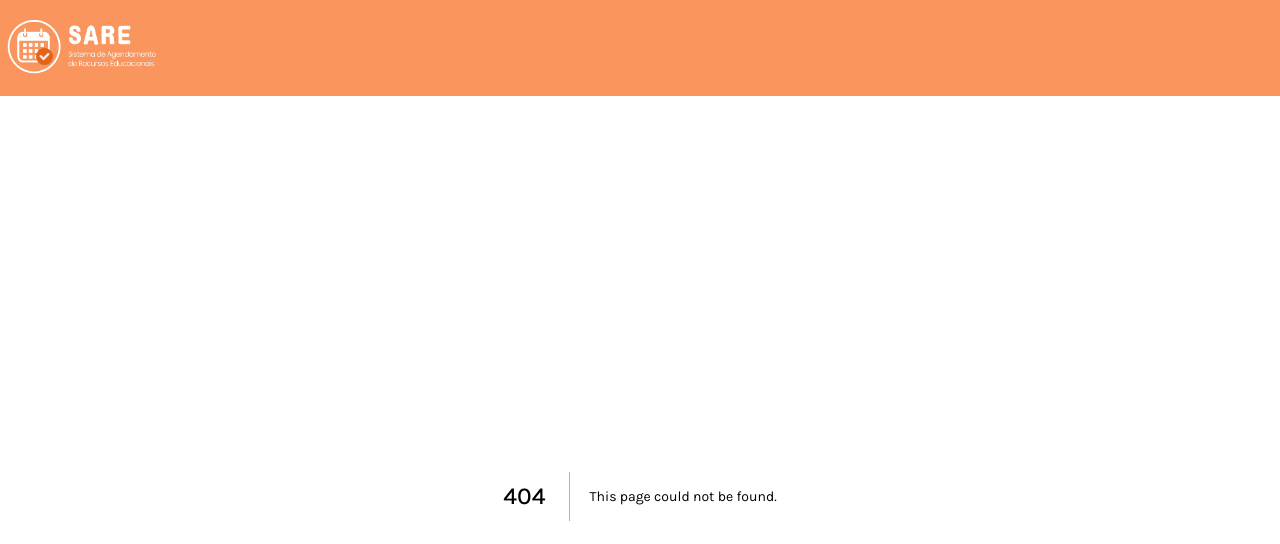
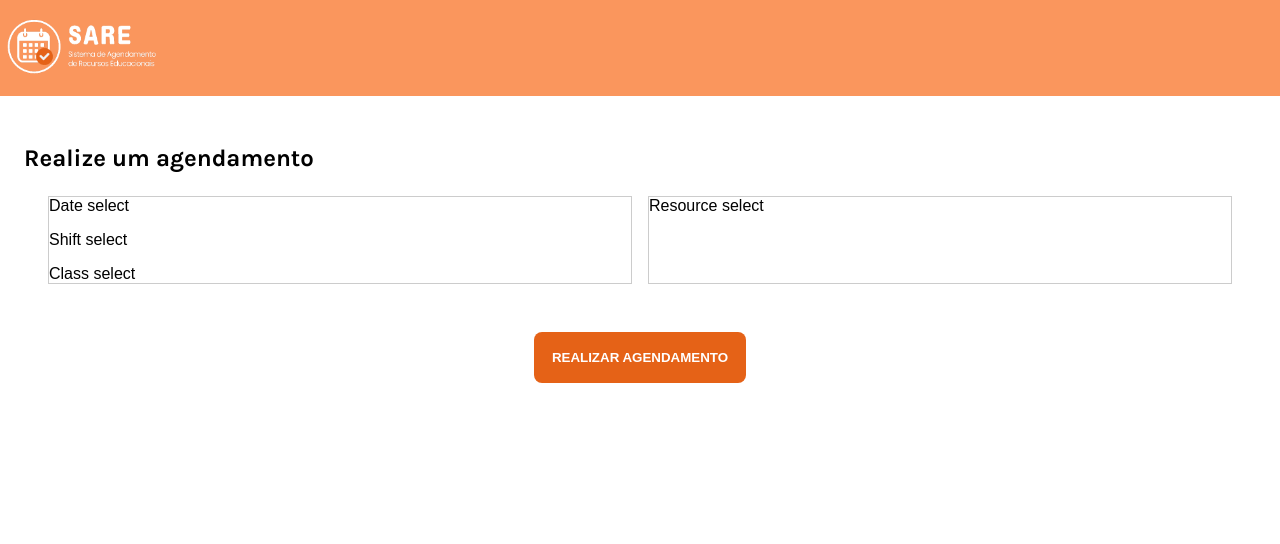
Before and after one commit to temik-if/SARE-FE, a Next.js app: page /agendamentos/novo in a window 1280 px wide. Before the commit this address had no page. Shown: the top 544 px of the page. Built offline with nearby package versions, Linux system fonts and the light colour scheme; a web font is replaced by a local one.

Commit message:
feat(agendamentos): add new scheduling page and form components style(login): adjust padding in login styles style: create primary button component with styles style: create AgendamentoForm component with styles refactor(layout): clean up layout structure

```diff
--- /dev/null
+++ b/src/app/agendamentos/novo/page.module.css
@@ -0,0 +1,6 @@
+.container {
+    width: 100%;
+    max-width: 1280px;
+    margin: 48px auto;
+    padding: 0 24px;
+}
--- /dev/null
+++ b/src/app/agendamentos/novo/page.tsx
@@ -0,0 +1,12 @@
+import AgendamentoForm from '@/components/AgendamentoForm/AgendamentoForm'
+import React from 'react'
+import styles from './page.module.css'
+
+export default function NovoAgendamento() {
+  return (
+    <div className={styles.container}>
+        <h2>Realize um agendamento</h2>
+        <AgendamentoForm />
+    </div>
+  )
+}
--- a/src/app/layout.tsx
+++ b/src/app/layout.tsx
@@ -13,11 +13,13 @@ export default function RootLayout({
   children: React.ReactNode;
 }>) {
   return (
+
       <html lang="pt-br">
         <body>
           <Header />
           {children}
         </body>
       </html>
+
   );
 }
--- a/src/app/login/login.module.css
+++ b/src/app/login/login.module.css
@@ -4,5 +4,5 @@
   flex-direction: column;
   justify-content: start;
   align-items: center;
-  padding-top: 24px;
+  padding: 24px 0;
 }
--- /dev/null
+++ b/src/components/AgendamentoForm/AgendamentoForm.module.css
@@ -0,0 +1,23 @@
+.container {
+    display: flex;
+    flex-direction: column;
+    align-items: center;
+    justify-content: center;
+    width: 100%;
+    padding: 24px;
+}
+
+.form {
+    display: flex;
+    gap: 1rem;
+    width: 100%;
+
+}
+
+.formSection {
+    display: flex;
+    flex-direction: column;
+    gap: 1rem;
+    width: 100%;
+    border: 1px solid #ccc;
+}
--- /dev/null
+++ b/src/components/AgendamentoForm/AgendamentoForm.tsx
@@ -0,0 +1,27 @@
+"use client"
+import React from "react";
+import styles from "./AgendamentoForm.module.css";
+import ButtonPrimary from "../ButtonPrimary/ButtonPrimary";
+
+export default function AgendamentoForm() {
+  return (
+    <div className={styles.container}>
+      <form className={styles.form} action="submit">
+        <div className={styles.formSection}>
+          <div>Date select</div>
+          <div>Shift select</div>
+          <div>Class select</div>
+        </div>
+
+        <div className={styles.formSection}>
+          <div>Resource select</div>
+        </div>
+      </form>
+      <ButtonPrimary
+        type="submit"
+        label="REALIZAR AGENDAMENTO"
+        onClick={() => {}}
+      />
+    </div>
+  );
+}
--- /dev/null
+++ b/src/components/ButtonPrimary/ButtonPrimary.module.css
@@ -0,0 +1,29 @@
+.button {
+  margin-bottom: 24px;
+  border: none;
+  border-radius: 8px;
+  outline: none;
+  color: white;
+  font-weight: 600;
+  cursor: pointer;
+  align-self: center;
+  transition: all 0.3s;
+  padding: 18px;
+  margin-top: 48px;
+  background-color: var(--primary);
+}
+
+.button:hover, .button:active {
+    background-color: var(--secondary);
+}
+
+.button:disabled {
+  background-color: #e4a367;
+  cursor: not-allowed;
+}
+
+@media (max-width: 576px) {
+    .button {
+    width: 100%;
+  }
+}
--- /dev/null
+++ b/src/components/ButtonPrimary/ButtonPrimary.tsx
@@ -0,0 +1,14 @@
+import React from 'react'
+import styles from './ButtonPrimary.module.css'
+
+type ButtonPrimaryProps = {
+    type?: 'button' | 'submit' | 'reset',
+    label: string,
+    onClick?: () => void
+}
+
+export default function ButtonPrimary({ type, label, onClick }: ButtonPrimaryProps) {
+  return (
+    <button type={type} className={styles.button} onClick={onClick}>{label}</button>
+  )
+}
--- a/src/components/LoginForm/LoginForm.tsx
+++ b/src/components/LoginForm/LoginForm.tsx
@@ -7,6 +7,8 @@ import { FcGoogle } from "react-icons/fc";
 import { SubmitHandler, useForm } from "react-hook-form";
 import { yupResolver } from "@hookform/resolvers/yup";
 import * as yup from "yup"
+import { Button } from "primereact/button";
+import ButtonPrimary from "../ButtonPrimary/ButtonPrimary";
 
 type LoginFormInput = {
   email: string;
```
Also changed, not shown: src/app/page.module.css (+0 -116 lines), 1 other file (tests, documents, lock files or other folders).
